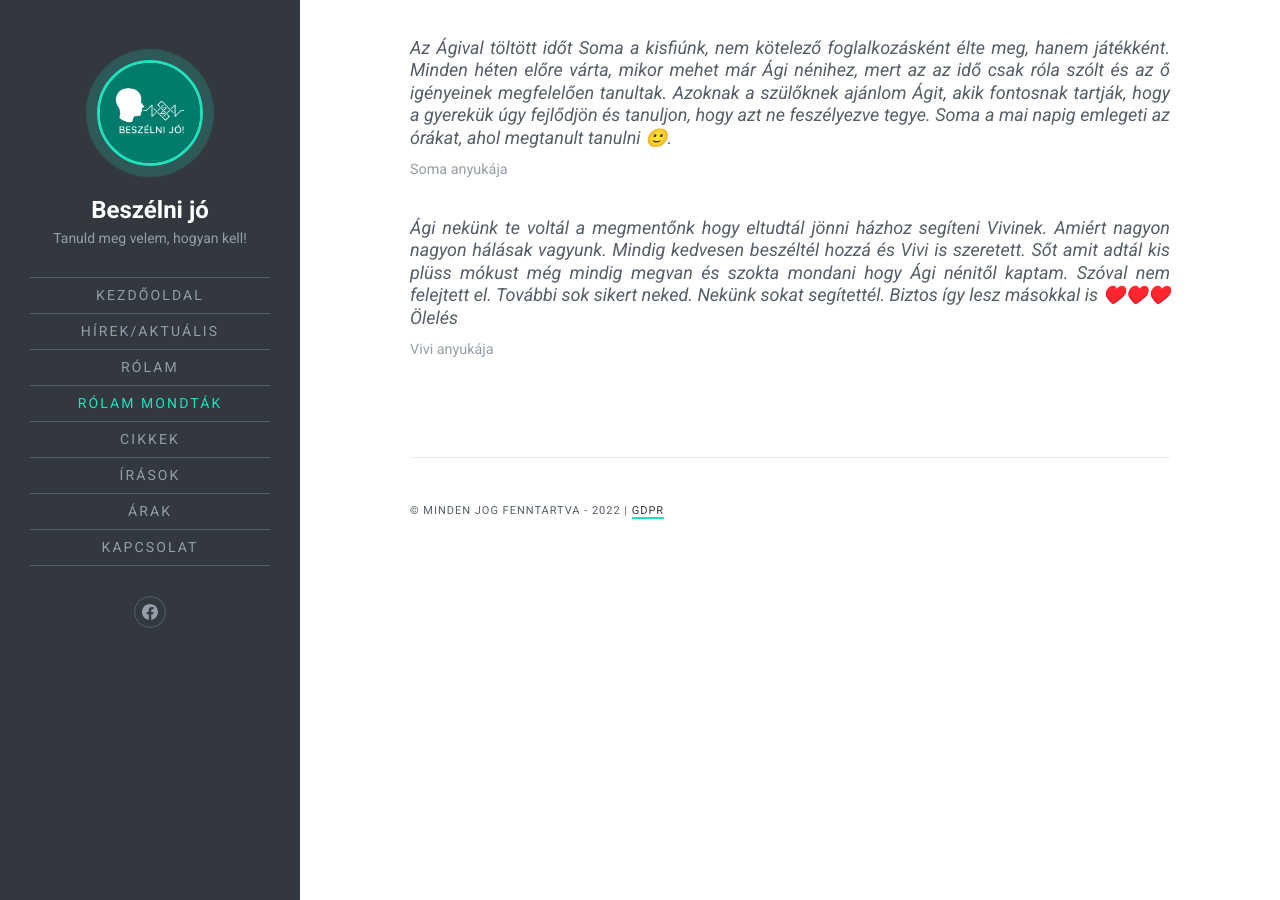
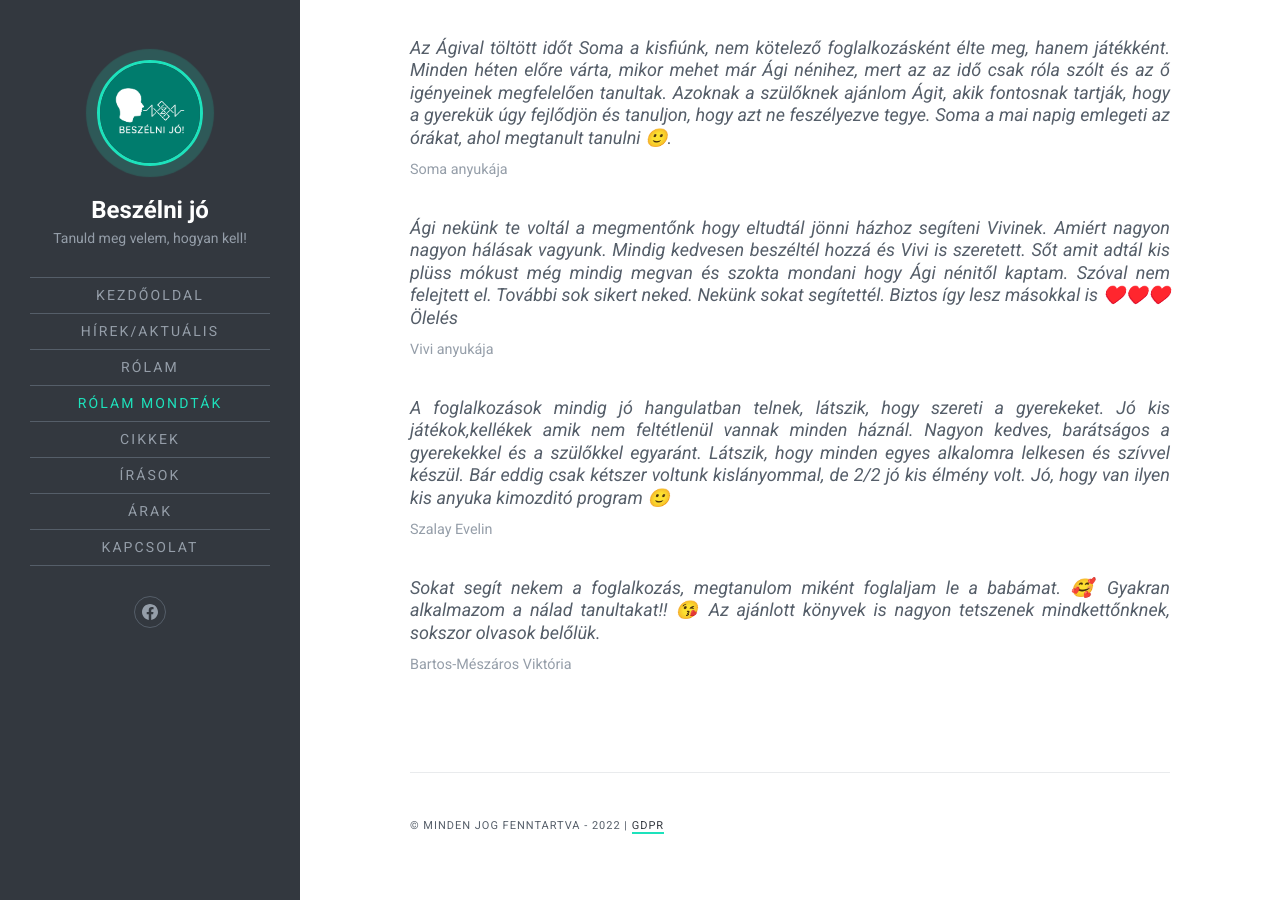
Before and after one commit to beszelnijo/beszelnijo.github.io, a Jekyll site: the page built from rolammondtak.md, in a window 1280 px wide and 900 px high, scrolled down 920 px. Built offline with Jekyll 4.4.1, drawn with Linux system fonts in a browser that asks for light colours; comment, search, counter and statistics services are not loaded.

Commit message:
Update rolammondtak.md

```diff
--- a/rolammondtak.md
+++ b/rolammondtak.md
@@ -21,3 +21,8 @@ Sose felejtem el a bíztatását, a rengeteg kedves szavát, a sok segítséget,
 Azoknak a szülőknek ajánlom Ágit, akik fontosnak tartják, hogy a gyerekük úgy fejlődjön és tanuljon, hogy azt ne feszélyezve tegye. Soma a mai napig emlegeti az órákat, ahol megtanult tanulni 🙂. <cite>Soma anyukája</cite>
 
 >Ági nekünk te voltál a megmentőnk hogy eltudtál jönni házhoz segíteni Vivinek. Amiért nagyon nagyon hálásak vagyunk. Mindig kedvesen beszéltél hozzá és Vivi is szeretett. Sőt amit adtál kis plüss mókust még mindig megvan és szokta mondani hogy Ági nénitől kaptam. Szóval nem felejtett el. További sok sikert neked. Nekünk sokat segítettél. Biztos így lesz másokkal is ♥️♥️♥️ Ölelés <cite>Vivi anyukája</cite>
+
+>A foglalkozások mindig jó hangulatban telnek, látszik, hogy szereti a gyerekeket. Jó kis játékok,kellékek amik nem feltétlenül vannak  minden háznál. Nagyon kedves, barátságos a gyerekekkel és a szülőkkel egyaránt.  Látszik, hogy minden egyes alkalomra lelkesen és szívvel készül.  Bár eddig csak kétszer voltunk kislányommal, de 2/2 jó kis élmény volt. Jó, hogy van ilyen kis anyuka kimozditó program 🙂 <cite>Szalay Evelin</cite>
+
+>Sokat segít nekem a foglalkozás, megtanulom miként foglaljam le a babámat. 🥰 Gyakran alkalmazom a nálad tanultakat!! 😘
+Az ajánlott könyvek is nagyon tetszenek mindkettőnknek, sokszor olvasok belőlük. <cite>Bartos-Mészáros Viktória</cite>
```
